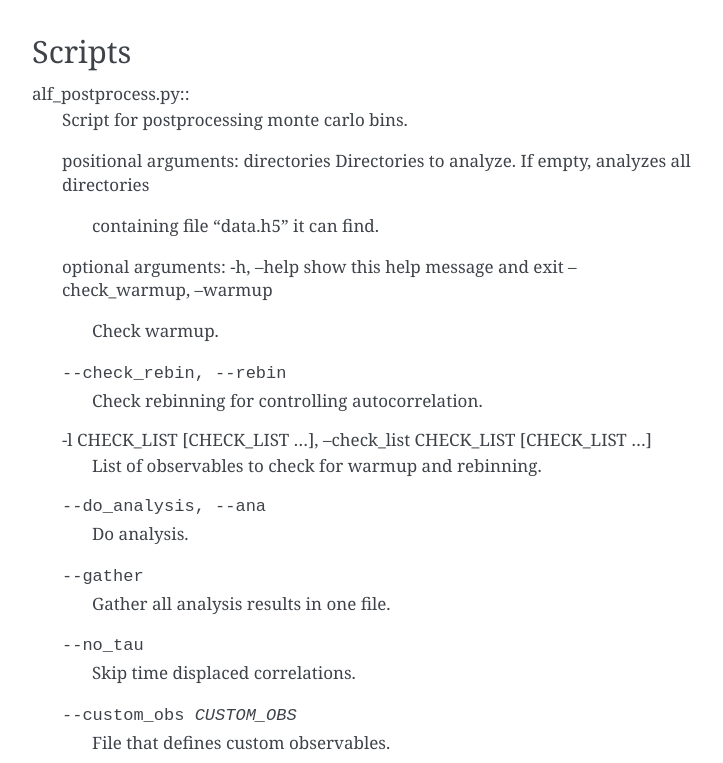
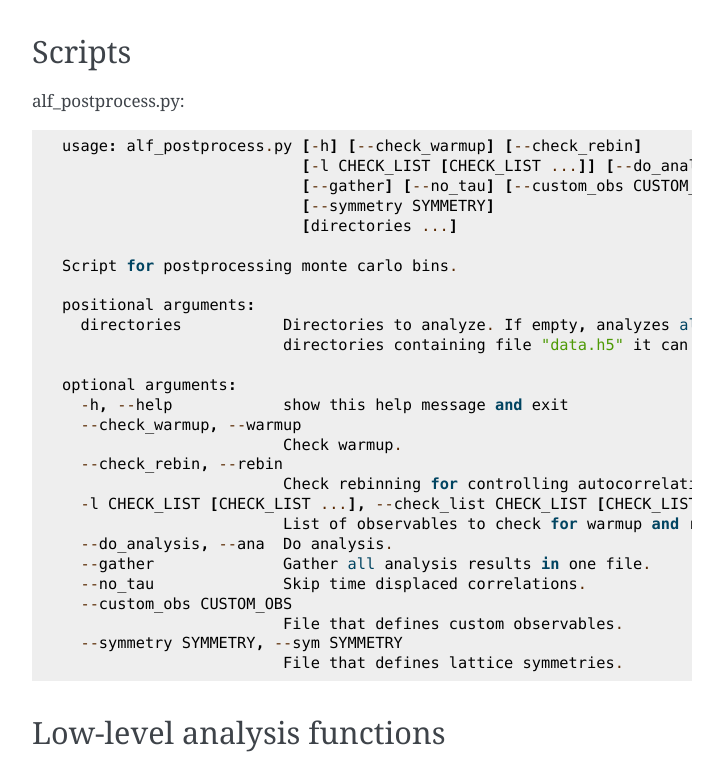
Before and after one commit to ALF-QMC/pyALF, a Sphinx documentation site: the page built from docs/index.rst, in a window 1280 px wide and 1400 px high, scrolled down 857 px. Shown: the part 178-941 px from the top of the window, without its empty margins (388-1111 px from the left). Built offline with Sphinx 7.4.7, drawn with Linux system fonts in a browser that asks for light colours; some of the changed text lies outside the part shown; grey boxes are pictures that could not be loaded.

Commit message:
Work on sphinx docu

```diff
--- a/docs/index.rst
+++ b/docs/index.rst
@@ -40,30 +40,38 @@ High-level analysis functions
 Scripts
 ----------------------------------
 alf_postprocess.py::
-   Script for postprocessing monte carlo bins.
 
-   positional arguments:
-   directories           Directories to analyze. If empty, analyzes all directories
-                           containing file "data.h5" it can find.
+  usage: alf_postprocess.py [-h] [--check_warmup] [--check_rebin]
+                            [-l CHECK_LIST [CHECK_LIST ...]] [--do_analysis]
+                            [--gather] [--no_tau] [--custom_obs CUSTOM_OBS]
+                            [--symmetry SYMMETRY]
+                            [directories ...]
 
-   optional arguments:
-   -h, --help            show this help message and exit
-   --check_warmup, --warmup
-                           Check warmup.
-   --check_rebin, --rebin
-                           Check rebinning for controlling autocorrelation.
-   -l CHECK_LIST [CHECK_LIST ...], --check_list CHECK_LIST [CHECK_LIST ...]
-                           List of observables to check for warmup and rebinning.
-   --do_analysis, --ana  Do analysis.
-   --gather              Gather all analysis results in one file.
-   --no_tau              Skip time displaced correlations.
-   --custom_obs CUSTOM_OBS
-                           File that defines custom observables.
-   --symmetry SYMMETRY, --sym SYMMETRY
-                           File that defines lattice symmetries.
+  Script for postprocessing monte carlo bins.
+
+  positional arguments:
+    directories           Directories to analyze. If empty, analyzes all
+                          directories containing file "data.h5" it can find.
+
+  optional arguments:
+    -h, --help            show this help message and exit
+    --check_warmup, --warmup
+                          Check warmup.
+    --check_rebin, --rebin
+                          Check rebinning for controlling autocorrelation.
+    -l CHECK_LIST [CHECK_LIST ...], --check_list CHECK_LIST [CHECK_LIST ...]
+                          List of observables to check for warmup and rebinning.
+    --do_analysis, --ana  Do analysis.
+    --gather              Gather all analysis results in one file.
+    --no_tau              Skip time displaced correlations.
+    --custom_obs CUSTOM_OBS
+                          File that defines custom observables.
+    --symmetry SYMMETRY, --sym SYMMETRY
+                          File that defines lattice symmetries.
 
 
 .. Module alf_ana.ana
+
 Low-level analysis functions
 ----------------------------------
 .. automodule:: alf_ana.ana
```
